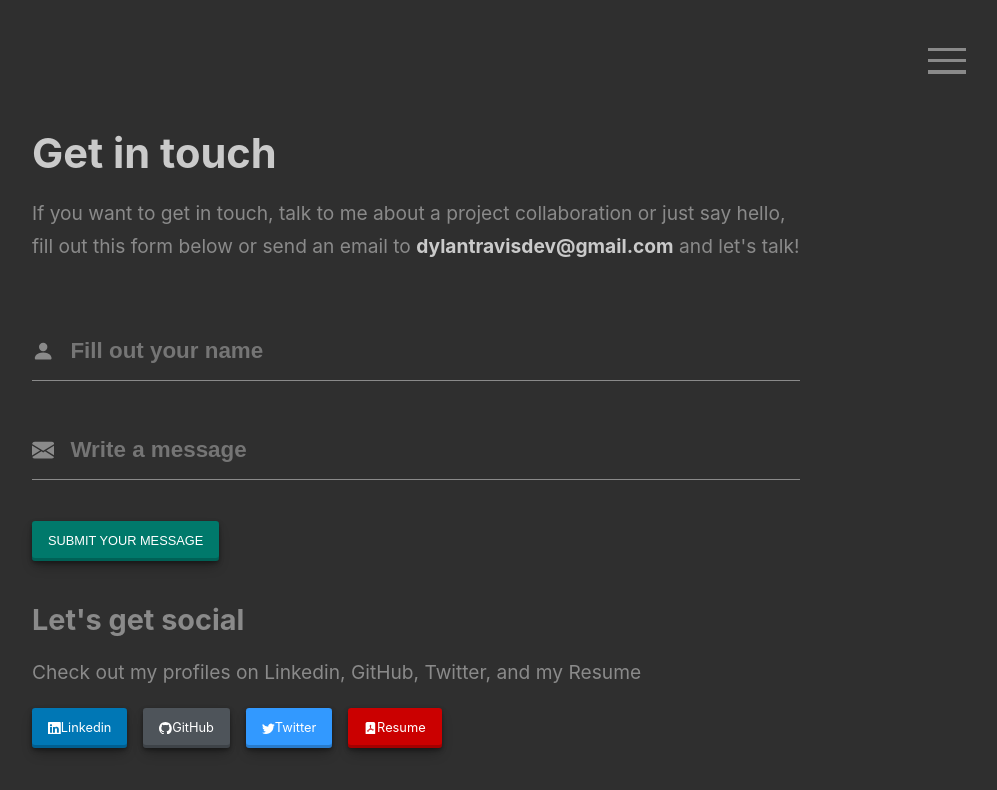
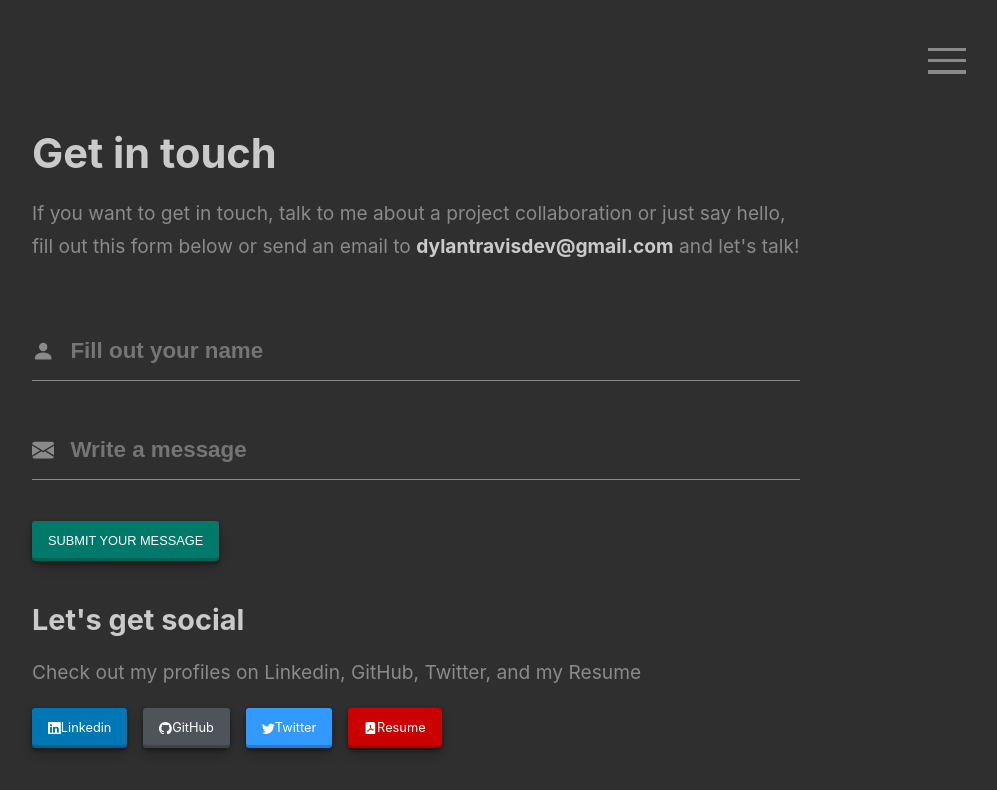
Before and after one commit to asendice/dtravsite, a React (Create React App) app in the folder client/: page /contact in a window 1280 px wide. Shown: the top 790 px of the page, without its empty margins (224-1221 px from the left). Built offline with nearby package versions, Linux system fonts and the light colour scheme; no server answers.

Commit message:
contact h2 font color change

```diff
--- a/client/src/components/contact/contact.module.css
+++ b/client/src/components/contact/contact.module.css
@@ -9,7 +9,7 @@
   margin: 0px;
 }
 .container h2 {
-  color: #8A8A8A;
+  color: #CACACA;
   font-size: 1.8rem;
   margin: 0px;
 }
```
